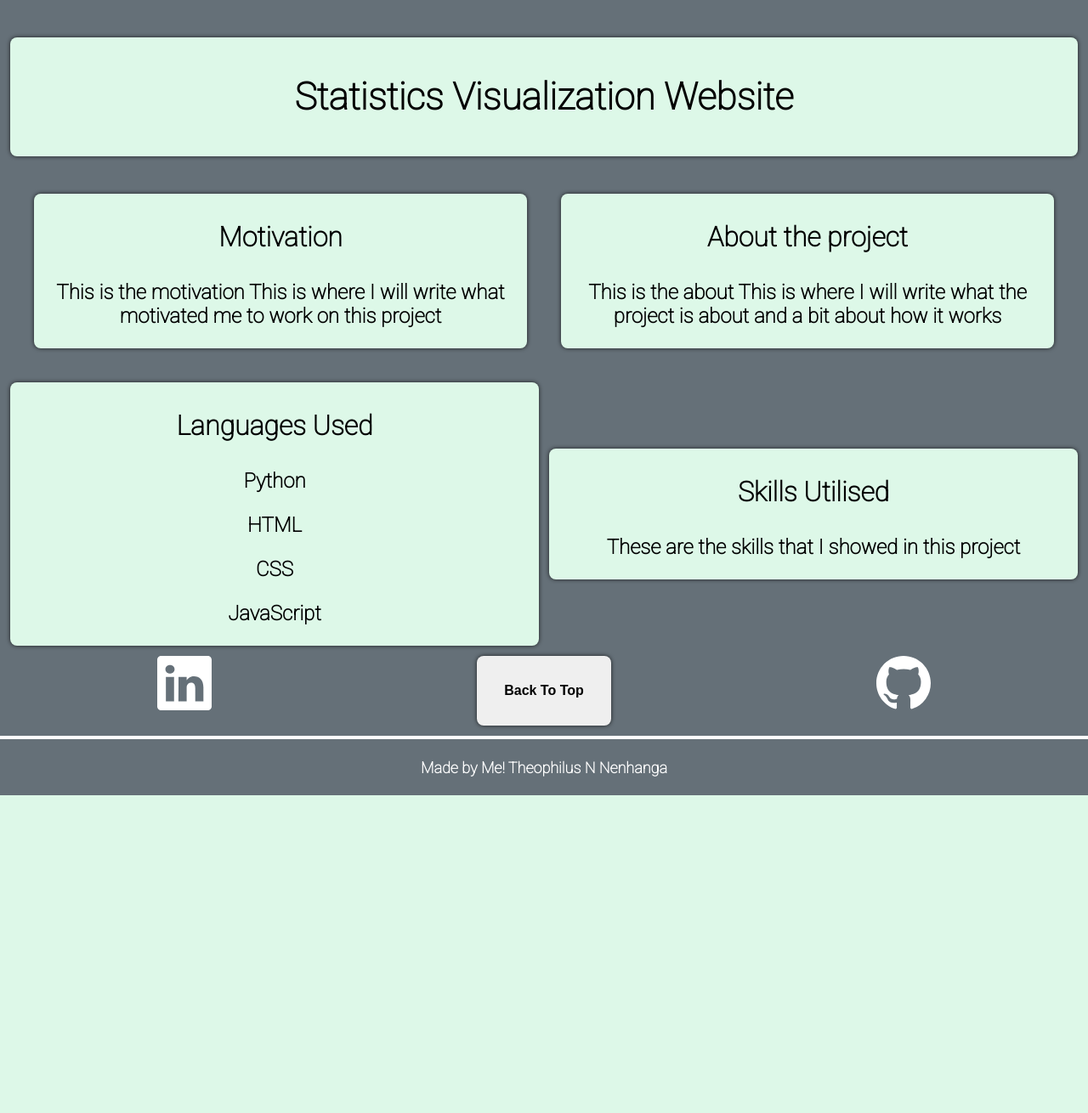
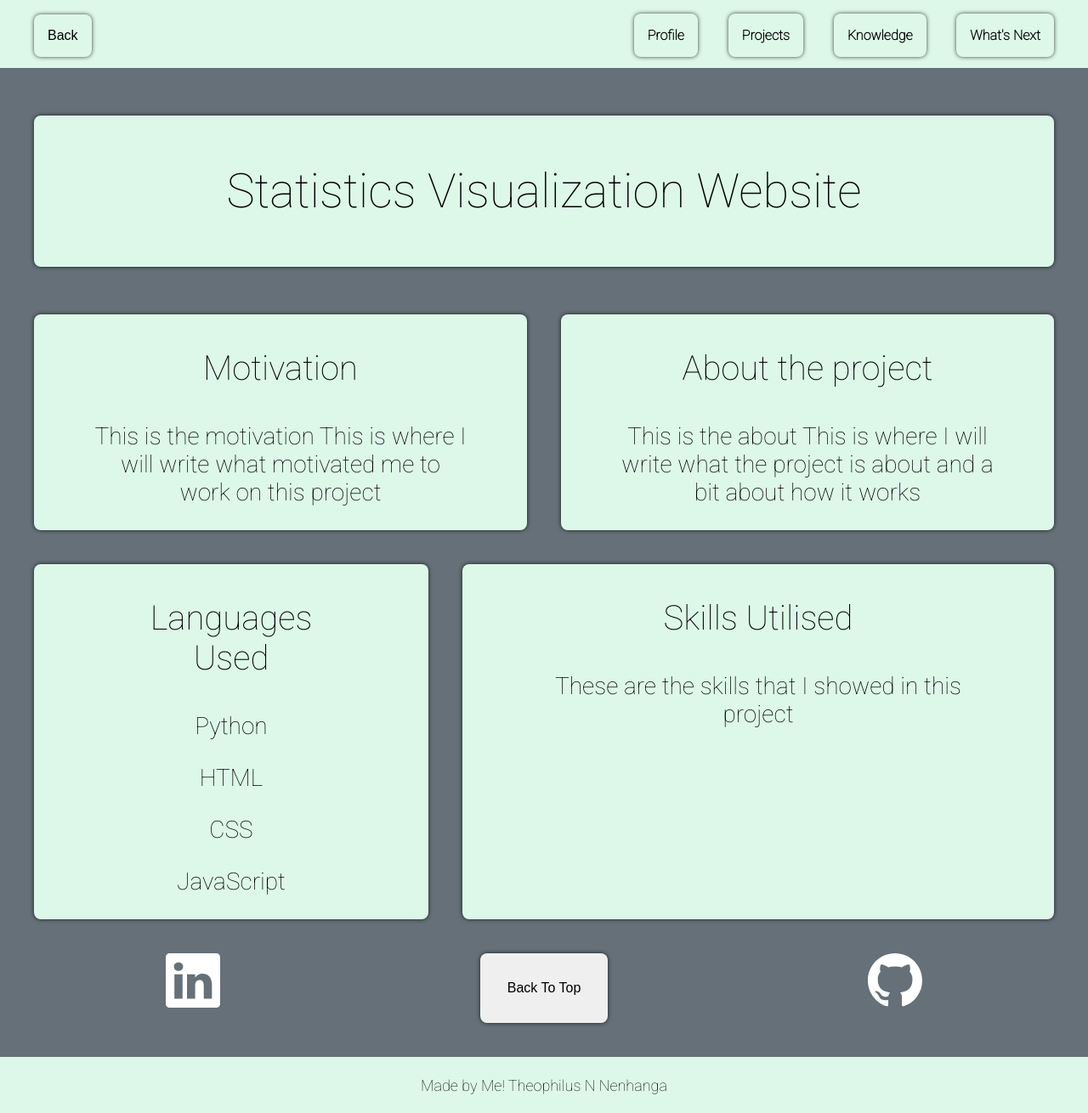
Before and after one commit to TheophilusNenhanga/FlaskPortfolioWebsite, a Flask app: page /projects/stats in a window 1280 px wide. Shown: the whole page at 85% size. Before the commit the page ends 936 px from the top, so only its background shows below. Run offline with Flask 3, Linux system fonts and the light colour scheme.

Commit message:
Added Navigation Banner
* Added a navigation banner to project pages.
* Added hover effects to buttons.
* Removed bold font in most areas.

```diff
--- a/Portfolio/static/index.js
+++ b/Portfolio/static/index.js
@@ -40,3 +40,8 @@ function checkScreenSize() {
 
 window.addEventListener('resize', checkScreenSize);
 checkScreenSize();
+
+
+function goBack(){
+    window.history.back();
+}
--- a/Portfolio/static/styles.css
+++ b/Portfolio/static/styles.css
@@ -7,6 +7,7 @@
 	--text-color: black;
 	--font-weight: normal;
 	--border-bottom: 4px solid white;
+	--font-family: 'Roboto', sans-serif;
 }
 
 /* START Scrollbar styles */
@@ -38,7 +39,7 @@
 
 * {
 	text-decoration: none;
-	font-weight: bold;
+	font-weight: var(--font-weight);
 }
 
 /* START Header */
@@ -93,7 +94,7 @@ h3.main-text {
 	padding: 0.5em;
 	margin: 1em;
 	font-size: 2.5em;
-	font-weight: bold;
+	font-weight: var(--font-weight);
 }
 
 .navbar a {
@@ -127,7 +128,7 @@ h3.main-text {
 
 .divider-text {
 	color: var(--text-color);
-	font-weight: bold;
+	font-weight: var(--font-weight);
 	font-size: 3.5em;
 	text-align: center;
 	padding-top: 1em;
@@ -156,7 +157,7 @@ h3.main-text {
 .text-pill p {
 	padding-left: var(--gap);
 	padding-right: var(--gap);
-	font-weight: bold;
+	font-weight: var(--font-weight);
 	color: var(--text-color);
 }
 
@@ -239,7 +240,7 @@ html, body {
 	margin: 0 auto;
 	padding: 0;
 	background-color: var(--background-colour);
-	font-family: 'Roboto', sans-serif;
+	font-family: var(--font-family);
 	overflow: auto;
 	width: 100%;
 }
@@ -267,12 +268,11 @@ a {
 
 /* START Footer */
 footer {
-	background-color: var(--background-colour);
-	border-top: 4px solid white;
+	background-color: var(--pill-colour);
 	width: 100%;
 	text-align: center;
-	color: white;
-	font-weight: bold;
+	color: black;
+	font-weight: normal;
 	font-size: large;
 	padding-top: 1.25em;
 	padding-bottom: 1.25em;
@@ -303,7 +303,7 @@ footer {
 	font-size: 1em;
 	padding: 0.25em;
 	color: black;
-	font-weight: bold;
+	font-weight: normal;
 }
 
 /* END Warning */
@@ -318,6 +318,10 @@ footer {
 	border-radius: var(--border-radius);
 	border: none;
 	box-shadow: var(--pill-shadow);
+}
+
+.button:hover, .back-to-top-button:hover {
+	box-shadow: 0 0 30px rgba(206, 186, 77, 0.75);
 }
 
 /* END Button */
@@ -405,6 +409,60 @@ footer {
 /* END Sliders */
 
 
+.banner {
+	background-color: var(--pill-colour);
+	width: 100%;
+	height: 5em;
+	display: grid;
+	grid-template-columns: 1fr 1fr;
+	align-items: center;
+	align-content: space-between;
+}
+
+.banner-button {
+	font-size: 1em;
+	padding: 1em;
+	margin-top: 1em;
+	margin-left: 2.5em;
+	margin-right: 1em;
+	background-color: var(--pill-colour);
+	border-radius: var(--border-radius);
+	border: none;
+	box-shadow: var(--pill-shadow);
+	width: fit-content;
+	cursor: pointer;
+}
+
+.banner-button:hover {
+	box-shadow: 0 0 30px rgba(206, 186, 77, 0.75);
+}
+
+.banner-list {
+	text-align: right;
+}
+
+.banner-list li {
+	display: inline-block;
+	padding: 1em;
+	margin-top: 1em;
+	margin-left: 1em;
+	margin-right: 1em;
+	font-size: 1em;
+	box-shadow: var(--pill-shadow);
+	border-radius: var(--border-radius);
+	cursor: pointer;
+	font-weight: bold;
+}
+
+.banner-list li:hover {
+	box-shadow: 0 0 30px rgba(206, 186, 77, 0.75);
+}
+
+#firstBannerItem {
+	margin-right: 2.5em;
+}
+
+
 @media screen and (max-width: 300px) {
 	.main-header {
 		grid-template-columns: 1fr;
@@ -484,21 +542,28 @@ footer {
 
 }
 
-@media screen and (min-width: 300px) {
+@media screen and (max-width: 900px) {
 	.main-header {
 		grid-template-columns: 1fr;
 	}
 
+	.main-text {
+		text-align: center;
+	}
+
 	h1.main-text {
 		font-size: 4em;
+		text-align: center;
 	}
 
 	h2.main-text {
 		font-size: 2.75em;
+		text-align: center;
 	}
 
 	h3.main-text {
 		font-size: 1.75em;
+		text-align: center;
 	}
 
 	.hero {
@@ -561,22 +626,3 @@ footer {
 		margin: .75em;
 	}
 }
-
-
-@media screen and (min-height: 800px) {
-	#spacer{
-		display: none;
-	}
-
-	.profile-grid{
-		align-items: center;
-	}
-
-	.main-header{
-		grid-template-columns: 2fr 1fr;
-	}
-
-	.project-grid, .profile-grid, .knowledge-grid, .next-grid{
-		grid-template-columns: 1fr 1fr;
-	}
-}
--- a/Portfolio/templates/base.html
+++ b/Portfolio/templates/base.html
@@ -14,10 +14,22 @@
     <script type="text/javascript" src="{{ url_for('static', filename='index.js') }}"></script>
     {% endblock script %}
 
-
+    <!--Roboto-->
     <link rel="preconnect" href="https://fonts.googleapis.com">
     <link rel="preconnect" href="https://fonts.gstatic.com" crossorigin>
     <link href="https://fonts.googleapis.com/css2?family=Roboto:wght@100&display=swap" rel="stylesheet">
+
+    <!--Lato-->
+    <link rel="preconnect" href="https://fonts.googleapis.com">
+    <link rel="preconnect" href="https://fonts.gstatic.com" crossorigin>
+    <link href="https://fonts.googleapis.com/css2?family=Lato:ital,wght@0,100;0,300;0,400;0,700;0,900;1,100&display=swap"
+          rel="stylesheet">
+
+    <!--Roboto Mono-->
+    <link rel="preconnect" href="https://fonts.googleapis.com">
+    <link rel="preconnect" href="https://fonts.gstatic.com" crossorigin>
+    <link href="https://fonts.googleapis.com/css2?family=Roboto+Mono:wght@100;200;300;400;500;600&display=swap"
+          rel="stylesheet">
 
 </head>
 
--- a/Portfolio/templates/home.html
+++ b/Portfolio/templates/home.html
@@ -44,7 +44,8 @@
                 I am currently studying at the University of Saskatchewan pursuing a bachelor's degree in Computer
                 Science with a minor in Statistics.
                 <br><br>
-                When I am not writing code or being studious I'm most probably watching some sci-fi movie, playing a video game or reading something random online. I love thinking creatively and would like to
+                When I am not writing code or being studious I'm most probably watching some sci-fi movie, playing a
+                video game or reading something random online. I love thinking creatively and would like to
                 work in an environment that allows me to make use of my creative mind.
             </p>
         </div>
--- a/Portfolio/templates/project_base.html
+++ b/Portfolio/templates/project_base.html
@@ -1,6 +1,18 @@
 {% extends "base.html" %}
 
 {% block body %}
+
+    <div class="banner">
+        <button onclick="goBack()" class="banner-button" type="button">Back</button>
+
+        <ul class="banner-list">
+            <a href="/#profile"><li>Profile</li></a>
+            <a href="/#projects"><li>Projects</li></a>
+            <a href="/#knowledge"><li>Knowledge</li></a>
+            <a href="/#next"><li id="firstBannerItem">What's Next</li></a>
+        </ul>
+    </div>
+
     <div class="heading-pill">
         <h3 class="divider-text">{{ project_name }}</h3>
     </div>
```
